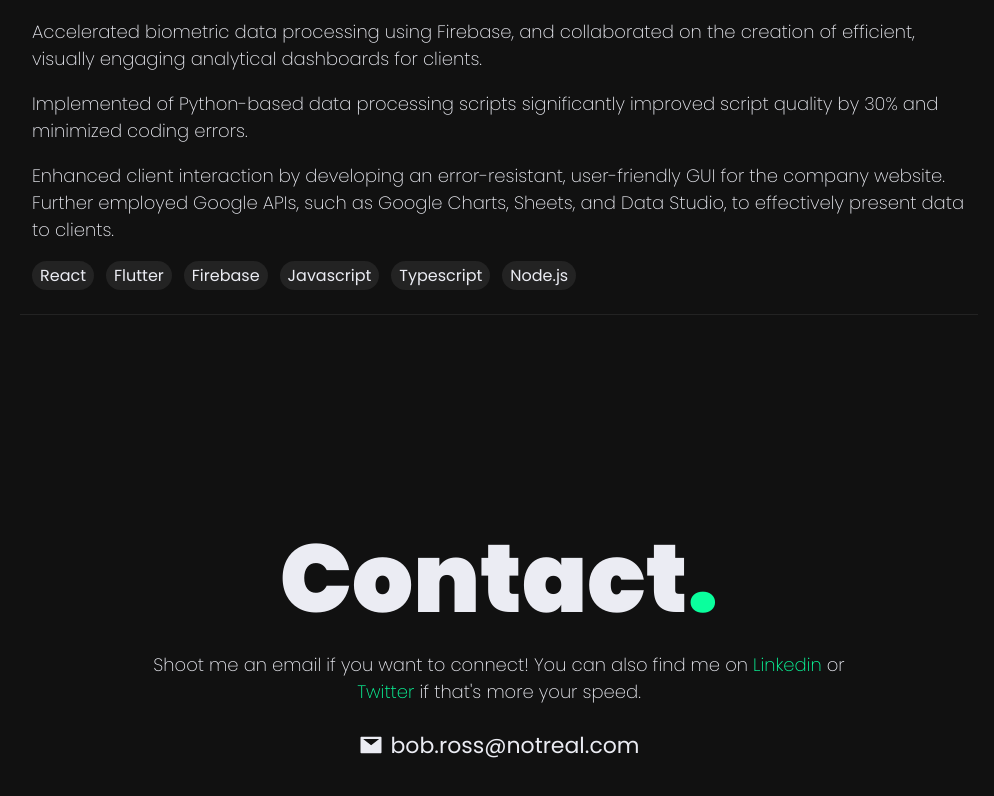
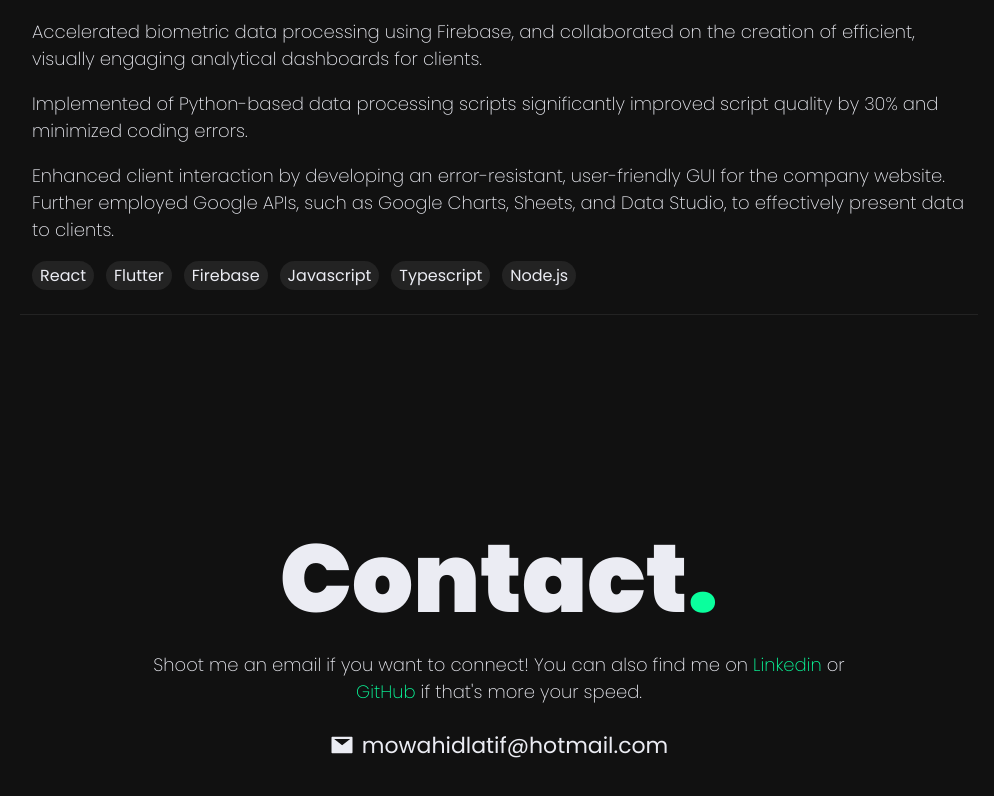
Before and after one commit to MowahidLatif/PortfolioWebsite, a Next.js app: page / in a window 1280 px wide. Shown: the part 3654-4450 px from the top of the page, without its empty margins (171-1165 px from the left). Built offline with nearby package versions, Linux system fonts and the light colour scheme.

Commit message:
Fixed contact info

```diff
--- a/components/home/contact/Contact.tsx
+++ b/components/home/contact/Contact.tsx
@@ -16,24 +16,24 @@ export const Contact = () => {
           <p className={styles.contactCopy}>
             Shoot me an email if you want to connect! You can also find me on{" "}
             <Link
-              href="https://www.linkedin.com"
+              href="https://www.linkedin.com/in/mowahidlatif/"
               target="_blank"
               rel="nofollow"
             >
               Linkedin
             </Link>{" "}
             or{" "}
-            <Link href="https://www.twitter.com" target="_blank" rel="nofollow">
-              Twitter
+            <Link href="https://github.com/MowahidLatif" target="_blank" rel="nofollow">
+              GitHub
             </Link>{" "}
             if that&apos;s more your speed.
           </p>
         </Reveal>
         <Reveal width="100%">
-          <Link href="mailto:bob.ross@notreal.com">
+          <Link href="mailto:mowahidlatif@hotmail.com">
             <div className={styles.contactEmail}>
               <AiFillMail size="2.4rem" />
-              <span>bob.ross@notreal.com</span>
+              <span>mowahidlatif@hotmail.com</span>
             </div>
           </Link>
         </Reveal>
```
